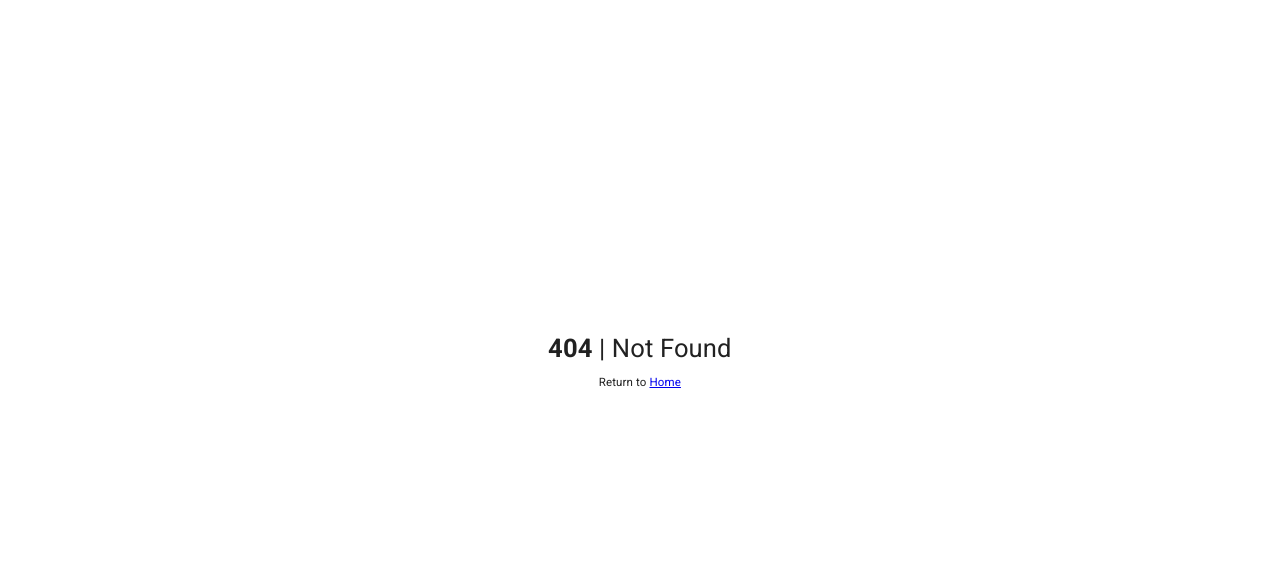
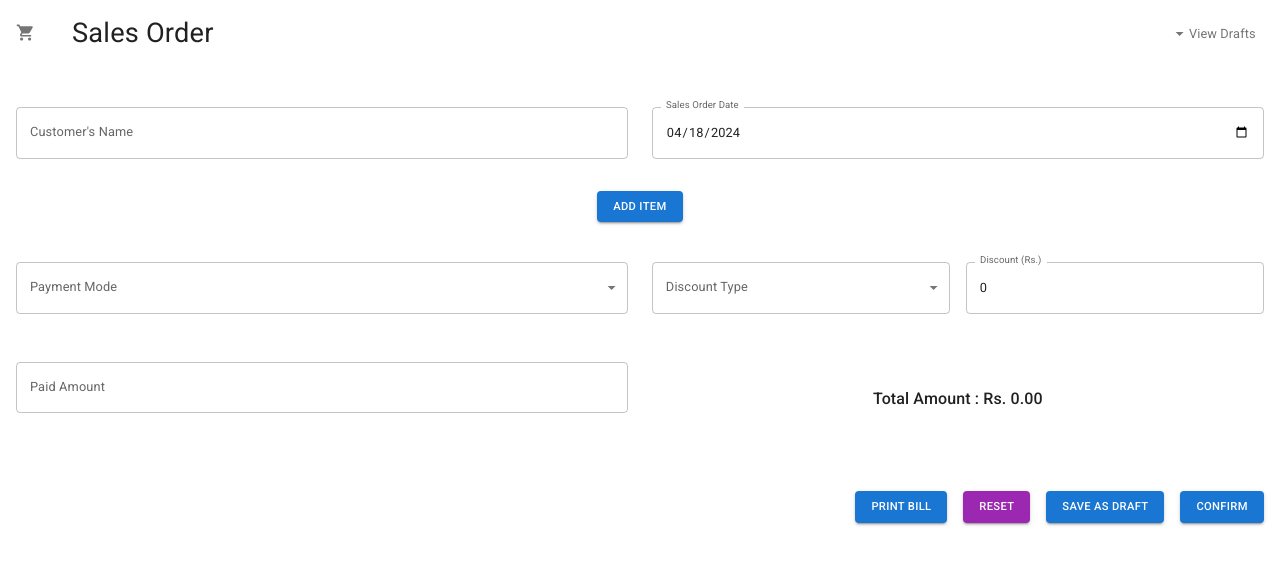
Before and after one commit to Nitesh-Singh1010/WineStore, a React app: page /salesorder in a window 1280 px wide. Before the commit this address had no page. Shown: the top 564 px of the page. Built offline with nearby package versions, Linux system fonts and the light colour scheme.

Commit message:
only code improvements  commit

```diff
--- a/src/App.tsx
+++ b/src/App.tsx
@@ -8,7 +8,6 @@ import { AppLangContext, AppStateContext } from '@Contexts'
 import baseVar from './vars.json'
 import baseLang from './lang-en.json'
 import SalesScreen from '@components/SalesScreen'
-
 
 export interface INavItem {
   disabled?: boolean
@@ -44,7 +43,8 @@ const App: React.FC = () => {
           <Router>
             <div className="app-container">
               <Routes>
-                <Route path="/" element={<SalesScreen/>} />
+                <Route path="/" element={<HomeScreen />} />
+                <Route path="/salesorder" element={<SalesScreen />} />
                 <Route path="*" element={<NotFound />} />
               </Routes>
             </div>
--- a/src/components/SalesScreen/DraftsDialog.tsx
+++ b/src/components/SalesScreen/DraftsDialog.tsx
@@ -1,4 +1,4 @@
-import React from 'react';
+import React, { useContext } from 'react'
 import {
   Dialog,
   DialogTitle,
@@ -10,16 +10,16 @@ import {
   ListItem,
   ListItemText,
   IconButton,
-} from '@mui/material';
-import DeleteIcon from '@mui/icons-material/Delete';
-import lang from '../../lang-en.json';
-import { FormData as SalesFormData } from './index'; // Renaming the FormData type
+} from '@mui/material'
+import DeleteIcon from '@mui/icons-material/Delete'
+import { AppLangContext } from '@Contexts'
+import { FormData as SalesFormData } from './index'
 
 interface DraftsDialogProps {
-  open: boolean;
-  onClose: () => void;
-  drafts: SalesFormData[]; // Using SalesFormData instead of FormData
-  deleteDraft: (index: number) => void;
+  open: boolean
+  onClose: () => void
+  drafts: SalesFormData[]
+  deleteDraft: (index: number) => void
 }
 
 const DraftsDialog: React.FC<DraftsDialogProps> = ({
@@ -28,12 +28,13 @@ const DraftsDialog: React.FC<DraftsDialogProps> = ({
   drafts,
   deleteDraft,
 }) => {
+  const { appLang } = useContext(AppLangContext)
   return (
     <Dialog open={open} onClose={onClose}>
       <DialogTitle>Drafts</DialogTitle>
       <DialogContent>
         <DialogContentText>
-          {lang['feature.salesScreen.hardTexts'].selectDraftMessage}
+          {appLang['feature.salesScreen.selectDraftMessage']}
         </DialogContentText>
         <List>
           {drafts.map((draft, index) => (
@@ -55,10 +56,12 @@ const DraftsDialog: React.FC<DraftsDialogProps> = ({
         </List>
       </DialogContent>
       <DialogActions>
-        <Button onClick={onClose}>Close</Button>
+        <Button onClick={onClose}>
+          {appLang['feature.common.templates.popups.general.close.button']}
+        </Button>
       </DialogActions>
     </Dialog>
-  );
-};
+  )
+}
 
-export default DraftsDialog;
+export default DraftsDialog
--- a/src/components/SalesScreen/index.tsx
+++ b/src/components/SalesScreen/index.tsx
@@ -1,4 +1,4 @@
-import React, { useState, useEffect } from 'react'
+import React, { useContext, useState } from 'react'
 import {
   Box,
   Button,
@@ -15,15 +15,12 @@ import {
   TextField,
   Typography,
   ListItemIcon,
-  List,
-  ListItem,
-  ListItemText,
   IconButton,
 } from '@mui/material'
 import DeleteIcon from '@mui/icons-material/Delete'
 import ArrowDropDownIcon from '@mui/icons-material/ArrowDropDown'
 import ShoppingCartIcon from '@mui/icons-material/ShoppingCart'
-import lang from '../../lang-en.json'
+import { AppLangContext } from '@Contexts'
 import vars from '../../vars.json'
 import './index.scss'
 import ResetConfirmationDialog from '@components/common/ResetConfirmationDialog/ResetConfirmationDialog'
@@ -61,25 +58,11 @@ const SalesScreen: React.FC = () => {
   }
 
   const [formData, setFormData] = useState<FormData>(initialFormData)
-  const [files, setFiles] = useState<File[]>([])
   const [openResetConfirmation, setOpenResetConfirmation] = useState(false)
   const [drafts, setDrafts] = useState<FormData[]>([])
   const [openDraftsModal, setOpenDraftsModal] = useState(false)
   const [idCounter, setIdCounter] = useState<number>(0)
-
-  useEffect(() => {
-    // Load customer name from local storage
-    // const storedCustomerName = localStorage.getItem('customerName')
-    // if (storedCustomerName) {
-    //   setFormData((prevFormData) => ({
-    //     ...prevFormData,
-    //     customerName: storedCustomerName,
-    //   }))
-    // }
-
-    // Adding one default item row when component mounts
-    addItemRow()
-  }, [])
+  const { appLang } = useContext(AppLangContext)
   const addItemRow = () => {
     const newItemRow: ItemRow = {
       id: idCounter + 1,
@@ -103,7 +86,7 @@ const SalesScreen: React.FC = () => {
       itemRows: prevState.itemRows.filter((row) => row.id !== id),
     }))
 
-    setIdCounter((prevCounter) => prevCounter - 1) // Decrementing the counter
+    setIdCounter((prevCounter) => prevCounter - 1)
   }
   const handleResetConfirmationClose = () => {
     setOpenResetConfirmation(false)
@@ -172,23 +155,19 @@ const SalesScreen: React.FC = () => {
   }
 
   const handleSubmit = () => {
-    let discountedTotal = totalAmount
-    if (formData.discountType === 'percentage') {
-      discountedTotal -= (totalAmount * formData.discountValue) / 100
-    } else if (formData.discountType === 'absolute') {
-      discountedTotal -= formData.discountValue
-    }
-    // console.log('Total after discount:', discountedTotal)
-    // console.log(formData)
-    // Logic to send formData to the backend
+    // let discountedTotal = totalAmount
+    // if (formData.discountType === 'percentage') {
+    //   discountedTotal -= (totalAmount * formData.discountValue) / 100
+    // } else if (formData.discountType === 'absolute') {
+    //   discountedTotal -= formData.discountValue
+    // }
+    //api call to send data to backend
+    setFormData(initialFormData)
   }
 
   const saveAsDraft = () => {
-    // Storing customer name in local storage
-    // localStorage.setItem('customerName', formData.customerName)
-
     setDrafts([...drafts, formData])
-    setFormData(initialFormData) // Resetting the form data to initial state
+    setFormData(initialFormData)
   }
   const handlePrintBill = () => {
     alert('Printing Bill...')
@@ -200,20 +179,18 @@ const SalesScreen: React.FC = () => {
           <ListItemIcon>
             <ShoppingCartIcon />
           </ListItemIcon>
-          {lang['feature.salesScreen.hardTexts'].salesOrderTitle}
+          {appLang['feature.salesScreen.salesOrderTitle']}
         </Typography>
         <IconButton onClick={() => setOpenDraftsModal(true)}>
           <ArrowDropDownIcon />
-          <Typography>
-            {lang['feature.salesScreen.hardTexts'].viewDrafts}
-          </Typography>
+          <Typography>{appLang['feature.salesScreen.viewDrafts']}</Typography>
         </IconButton>
       </div>
       <Grid container spacing={3} mt={2}>
         <Grid item xs={12} md={6}>
           <TextField
             fullWidth
-            label="Customer's Name"
+            label={appLang['feature.salesScreen.customerNameLabel']}
             value={formData.customerName}
             onChange={(e) =>
               setFormData({ ...formData, customerName: e.target.value })
@@ -225,7 +202,7 @@ const SalesScreen: React.FC = () => {
           <TextField
             fullWidth
             type="date"
-            label="Sales Order Date"
+            label={appLang['feature.salesScreen.salesOrderDateLabel']}
             InputLabelProps={{ shrink: true }}
             value={formData.salesOrderDate}
             onChange={(e) =>
@@ -242,19 +219,19 @@ const SalesScreen: React.FC = () => {
             <TableHead>
               <TableRow>
                 <TableCell width="50%">
-                  {lang['feature.salesScreen.hardTexts'].itemDetailColumnName}
+                  {appLang['feature.salesScreen.itemDetailColumnName']}
                 </TableCell>
                 <TableCell>
-                  {lang['feature.salesScreen.hardTexts'].quantityColumnName}
+                  {appLang['feature.salesScreen.quantityColumnName']}
                 </TableCell>
                 <TableCell>
-                  {lang['feature.salesScreen.hardTexts'].rateColumnName}
+                  {appLang['feature.salesScreen.rateColumnName']}
                 </TableCell>
                 <TableCell>
-                  {lang['feature.salesScreen.hardTexts'].totalColumnName}
+                  {appLang['feature.salesScreen.totalColumnName']}
                 </TableCell>
                 <TableCell>
-                  {lang['feature.salesScreen.hardTexts'].actionColumnName}
+                  {appLang['feature.salesScreen.actionColumnName']}
                 </TableCell>
               </TableRow>
             </TableHead>
@@ -319,7 +296,7 @@ const SalesScreen: React.FC = () => {
       <Grid item xs={12}>
         <Box display="flex" justifyContent="center">
           <Button onClick={addItemRow} variant="contained" sx={{ my: 3 }}>
-            Add Item
+            {appLang['feature.salesScreen.addItemButton']}
           </Button>
         </Box>
       </Grid>
@@ -327,12 +304,12 @@ const SalesScreen: React.FC = () => {
         <Grid item xs={12} md={6}>
           <FormControl fullWidth margin="normal">
             <InputLabel id="payment-mode-label">
-              {lang['feature.salesScreen.hardTexts'].paymentModeLabel}
+              {appLang['feature.salesScreen.paymentModeLabel']}
             </InputLabel>
             <Select
               labelId="payment-mode-label"
               value={formData.paymentMode}
-              label={lang['feature.salesScreen.hardTexts'].paymentModeLabel}
+              label={appLang['feature.salesScreen.paymentModeLabel']}
               onChange={(e) =>
                 setFormData({ ...formData, paymentMode: e.target.value })
               }
@@ -353,7 +330,7 @@ const SalesScreen: React.FC = () => {
             <Grid item xs={6}>
               <FormControl fullWidth margin="normal">
                 <InputLabel>
-                  {lang['feature.salesScreen.hardTexts'].discountTypeLabel}
+                  {appLang['feature.salesScreen.discountTypeLabel']}
                 </InputLabel>
                 <Select
                   value={formData.discountType}
@@ -361,15 +338,12 @@ const SalesScreen: React.FC = () => {
                 >
                   <MenuItem value="percentage">
                     {
-                      lang['feature.salesScreen.hardTexts'].discountValueLabel
+                      appLang['feature.salesScreen.discountValueLabel']
                         .percentage
                     }
                   </MenuItem>
                   <MenuItem value="absolute">
-                    {
-                      lang['feature.salesScreen.hardTexts'].discountValueLabel
-                        .absolute
-                    }
+                    {appLang['feature.salesScreen.discountValueLabel'].absolute}
                   </MenuItem>
                 </Select>
               </FormControl>
@@ -389,7 +363,7 @@ const SalesScreen: React.FC = () => {
         <Grid item xs={12} md={6}>
           <TextField
             fullWidth
-            label={lang['feature.salesScreen.hardTexts'].paidAmountLabel}
+            label={appLang['feature.salesScreen.paidAmountLabel']}
             value={formData.paidAmount}
             onChange={(e) =>
               setFormData({ ...formData, paidAmount: e.target.value })
@@ -399,7 +373,7 @@ const SalesScreen: React.FC = () => {
         </Grid>
         <Grid item xs={12} md={6}>
           <Typography variant="h6" my={5} className="totalAmount">
-            {lang['feature.salesScreen.hardTexts'].totalAmountLabel}{' '}
+            {appLang['feature.salesScreen.totalAmountLabel']}{' '}
             {(totalAmount - formData.discountValue).toFixed(2)}
           </Typography>
         </Grid>
@@ -411,7 +385,7 @@ const SalesScreen: React.FC = () => {
               color="primary"
               sx={{ mt: 2, mr: 2 }}
             >
-              {lang['feature.salesScreen.hardTexts'].printBillButton}
+              {appLang['feature.salesScreen.printBillButton']}
             </Button>
             <Button
               variant="contained"
@@ -419,14 +393,14 @@ const SalesScreen: React.FC = () => {
               sx={{ mt: 2, mr: 2 }}
               onClick={() => setOpenResetConfirmation(true)}
             >
-              {lang['feature.salesScreen.hardTexts'].resetButton}
+              {appLang['feature.salesScreen.resetButton']}
             </Button>
             <Button
               onClick={saveAsDraft}
               variant="contained"
               sx={{ mt: 2, mr: 2 }}
             >
-              {lang['feature.salesScreen.hardTexts'].saveDraftButton}
+              {appLang['feature.salesScreen.saveDraftButton']}
             </Button>
             <Button
               onClick={handleSubmit}
@@ -434,7 +408,7 @@ const SalesScreen: React.FC = () => {
               color="primary"
               sx={{ mt: 2 }}
             >
-              {lang['feature.salesScreen.hardTexts'].confirmButton}
+              {appLang['feature.salesScreen.confirmButton']}
             </Button>
           </Box>
         </Grid>
--- a/src/components/common/ResetConfirmationDialog/ResetConfirmationDialog.tsx
+++ b/src/components/common/ResetConfirmationDialog/ResetConfirmationDialog.tsx
@@ -1,4 +1,4 @@
-import React from 'react';
+import React, { useContext } from 'react'
 import {
   Dialog,
   DialogTitle,
@@ -6,13 +6,13 @@ import {
   DialogContentText,
   DialogActions,
   Button,
-} from '@mui/material';
-import lang from '../../../lang-en.json'
+} from '@mui/material'
+import { AppLangContext } from '@Contexts'
 
 interface ResetConfirmationDialogProps {
-  open: boolean;
-  onClose: () => void;
-  onConfirm: () => void;
+  open: boolean
+  onClose: () => void
+  onConfirm: () => void
 }
 
 const ResetConfirmationDialog: React.FC<ResetConfirmationDialogProps> = ({
@@ -20,26 +20,27 @@ const ResetConfirmationDialog: React.FC<ResetConfirmationDialogProps> = ({
   onClose,
   onConfirm,
 }) => {
+  const { appLang } = useContext(AppLangContext)
   return (
     <Dialog open={open} onClose={onClose}>
       <DialogTitle>
-        {lang['feature.salesScreen.hardTexts'].resetConfirmationTitle}
+        {appLang['feature.salesScreen.resetConfirmationTitle']}
       </DialogTitle>
       <DialogContent>
         <DialogContentText>
-          {lang['feature.salesScreen.hardTexts'].resetConfirmationMessage}
+          {appLang['feature.salesScreen.resetConfirmationMessage']}
         </DialogContentText>
       </DialogContent>
       <DialogActions>
         <Button onClick={onConfirm} color="primary">
-          {lang['feature.salesScreen.hardTexts'].yesButton}
+          {appLang['feature.common.templates.popups.general.yes.button']}
         </Button>
         <Button onClick={onClose} color="primary">
-          {lang['feature.salesScreen.hardTexts'].cancelButton}
+          {appLang['feature.common.templates.popups.general.cancel.button']}
         </Button>
       </DialogActions>
     </Dialog>
-  );
-};
+  )
+}
 
-export default ResetConfirmationDialog;
+export default ResetConfirmationDialog
--- a/src/lang-en.json
+++ b/src/lang-en.json
@@ -1,40 +1,38 @@
 {
   "feature.app.serverException.message.text": "Oops, Something went wrong!<br />Please try again later",
   "feature.app.uiException.message.text": "Oops, Something went wrong!<br />Please refresh manually or try again later",
-  "feature.app.resetConfirmation.text" :"Are you sure you want to reset?",
+  "feature.app.resetConfirmation.text": "Are you sure you want to reset?",
 
   "feature.loginPage.alert.incorrectInfo.message": "Incorrect username or password!!",
   "feature.loginPage.alert.compulsoryInfo.message": "Both <b>username</b> & <b>password</b> are mandatory!!",
-  "feature.salesScreen.hardTexts":{
-    "salesOrderTitle": "Sales Order",
-    "viewDrafts": "View Drafts",
-    "customerNameLabel": "Customer's Name",
-    "salesOrderDateLabel": "Sales Order Date",
-    "addItemButton": "Add Item",
-    "paymentModeLabel": "Payment Mode",
-    "discountTypeLabel": "Discount Type",
-    "discountValueLabel": {
-      "percentage": "Percentage (%)",
-      "absolute": "Absolute (Rs.)"
-    },
-    "paidAmountLabel": "Paid Amount",
-    "totalAmountLabel": "Total Amount : Rs.",
-    "printBillButton": "Print Bill",
-    "resetButton": "Reset",
-    "saveDraftButton": "Save as Draft",
-    "confirmButton": "Confirm",
-    "resetConfirmationTitle": "Confirmation",
-    "resetConfirmationMessage": "Are you sure you want to reset the Order?",
-    "yesButton": "Yes",
-    "cancelButton": "Cancel",
-    "draftsTitle": "Drafts",
-    "selectDraftMessage": "Select a draft to load or delete it.",
-    "itemDetailColumnName":"Item Detail",
-    "quantityColumnName":"Quantity",
-    "rateColumnName":"Rate",
-    "totalColumnName":"Total",
-    "actionColumnName":"Action"
+
+  "feature.salesScreen.salesOrderTitle": "Sales Order",
+  "feature.salesScreen.viewDrafts": "View Drafts",
+  "feature.salesScreen.customerNameLabel": "Customer's Name",
+  "feature.salesScreen.salesOrderDateLabel": "Sales Order Date",
+  "feature.salesScreen.addItemButton": "Add Item",
+  "feature.salesScreen.paymentModeLabel": "Payment Mode",
+  "feature.salesScreen.discountTypeLabel": "Discount Type",
+  "feature.salesScreen.discountValueLabel": {
+    "percentage": "Percentage (%)",
+    "absolute": "Absolute (Rs.)"
   },
+  "feature.salesScreen.paidAmountLabel": "Paid Amount",
+  "feature.salesScreen.totalAmountLabel": "Total Amount : Rs.",
+  "feature.salesScreen.printBillButton": "Print Bill",
+  "feature.salesScreen.resetButton": "Reset",
+  "feature.salesScreen.saveDraftButton": "Save as Draft",
+  "feature.salesScreen.confirmButton": "Confirm",
+  "feature.salesScreen.resetConfirmationTitle": "Confirmation",
+  "feature.salesScreen.resetConfirmationMessage": "Are you sure you want to reset the Order?",
+  "feature.salesScreen.draftsTitle": "Drafts",
+  "feature.salesScreen.selectDraftMessage": "Select a draft to load or delete it.",
+  "feature.salesScreen.itemDetailColumnName": "Item Detail",
+  "feature.salesScreen.quantityColumnName": "Quantity",
+  "feature.salesScreen.rateColumnName": "Rate",
+  "feature.salesScreen.totalColumnName": "Total",
+  "feature.salesScreen.actionColumnName": "Action",
+
   "feature.common.loader.uploadProgress.message": "{{percentCompleted}}% items fetched ...",
   "feature.common.loader.processing.message": "Processing ...",
 
@@ -44,7 +42,7 @@
   "feature.common.templates.popups.general.close.button": "Close",
   "feature.common.templates.popups.general.cancel.button": "Cancel",
   "feature.common.templates.popups.general.delete.button": "Delete",
+  "feature.common.templates.popups.general.yes.button": "Yes",
   "feature.common.templates.popups.general.apply.button": "Apply",
   "feature.common.templates.popups.general.saveAndClose.button": "Save & Close"
-
 }
```
